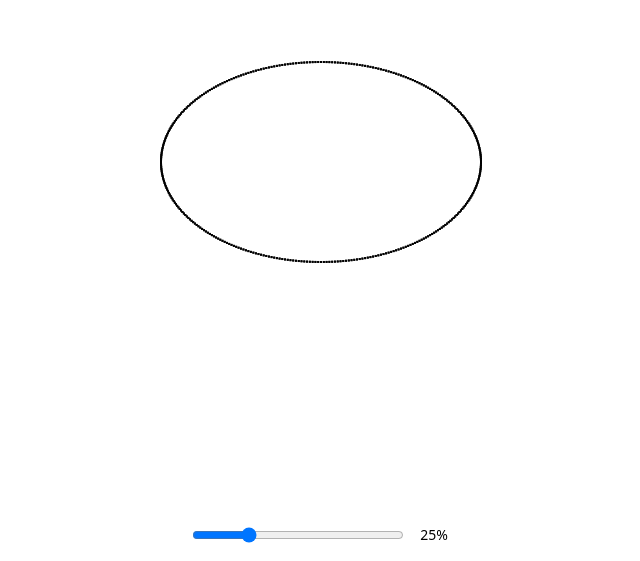
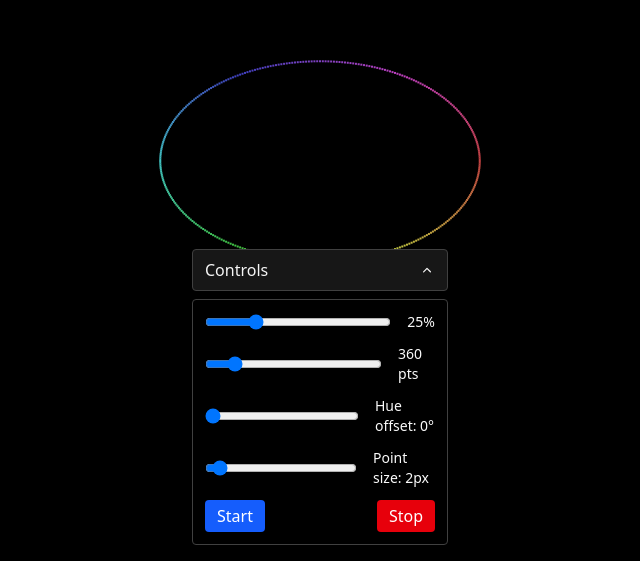
Before and after one commit to potatis-web/webdev-project, a SvelteKit app: page /fuck in a window 1280 px wide. Shown: the part 239-800 px from the top of the page, without its empty margins (320-960 px from the left). Built offline with nearby package versions, Linux system fonts and the light colour scheme.

Commit message:
Enhance canvas visualization with dynamic controls; add hue animation and adjustable parameters

```diff
--- a/src/routes/fuck/+page.svelte
+++ b/src/routes/fuck/+page.svelte
@@ -2,10 +2,14 @@
   import { onMount } from "svelte";
 
   let percent = $state(25);
+  let pAmount = $state(360);
+  let pSize = $state(2);
+  let hueOffset = $state(0);
+  let menuOpen = $state(true);
+
 
   let canvas;
   let ctx;
-  // let pAmount = 360;
   let size = $state({ w: 0, h: 0 });
 
   const cx = $derived(size.w / 2);
@@ -34,20 +38,45 @@
     draw();
   }
 
+  let animationFrameId;
+
   function draw() {
     if (!ctx) return;
 
-    ctx.clearRect(0, 0, size.w, size.h);
+    ctx.fillStyle = "black";
+    ctx.fillRect(0, 0, size.w, size.h);
+    const scale = percent / 100;
+    const maxRadiusX = Math.max(0, cx - pSize / 2);
+    const maxRadiusY = Math.max(0, cy - pSize / 2);
 
-    const scale = percent / 100;
+    for (let i = 0; i < pAmount; i++) {
+      const angleDeg = (i / pAmount) * 360;
+      const angle = toRadians(angleDeg);
+      const hue = (angleDeg + hueOffset) % 360;
 
-    for (let i = 0; i < 720; i++) {
-      const angle = toRadians(i);
+      const x = cx + Math.cos(angle) * scale * maxRadiusX;
+      const y = cy + Math.sin(angle) * scale * maxRadiusY;
 
-      const x = cx + Math.cos(angle) * scale * cx;
-      const y = cy + Math.sin(angle) * scale * cy;
+      ctx.fillStyle = `hsl(${(hue + 360) % 360}deg,50%,50%)`;
+      ctx.fillRect(x - pSize / 2, y - pSize / 2, pSize, pSize);
+    }
+  }
 
-      ctx.fillRect(x, y, 2, 2);
+  function animateHue() {
+    hueOffset = (hueOffset + 1) % 360;
+    animationFrameId = requestAnimationFrame(animateHue);
+  }
+
+  function startHueAnimation() {
+    if (!animationFrameId) {
+      animationFrameId = requestAnimationFrame(animateHue);
+    }
+  }
+
+  function stopHueAnimation() {
+    if (animationFrameId) {
+      cancelAnimationFrame(animationFrameId);
+      animationFrameId = null;
     }
   }
 
@@ -69,14 +98,49 @@
 <canvas bind:this={canvas} class="fixed inset-0"></canvas>
 
 <div class="fixed bottom-4 left-1/2 -translate-x-1/2 w-64">
-  <div class="flex items-center gap-4">
-    <input
-      type="range"
-      min="0"
-      max="100"
-      bind:value={percent}
-      class="w-full"
-    />
-    <span class="text-sm font-medium">{percent}%</span>
-  </div>
+  <button
+    class="w-full flex items-center justify-between px-3 py-2 rounded bg-neutral-900 text-neutral-100 border border-neutral-700"
+    onclick={() => (menuOpen = !menuOpen)}
+    aria-expanded={menuOpen}
+  >
+    <span>Controls</span>
+    <svg
+      class="w-4 h-4 transition-transform duration-200"
+      style="transform: rotate({menuOpen ? 180 : 0}deg);"
+      viewBox="0 0 20 20"
+      fill="currentColor"
+      aria-hidden="true"
+    >
+      <path fill-rule="evenodd" d="M5.23 7.21a.75.75 0 011.06.02L10 10.94l3.72-3.72a.75.75 0 111.06 1.06l-4.25 4.25a.75.75 0 01-1.06 0L5.21 8.29a.75.75 0 01.02-1.08z" clip-rule="evenodd" />
+    </svg>
+  </button>
+
+  {#if menuOpen}
+    <div class="mt-2 p-3 rounded bg-black/70 border border-neutral-700 space-y-3">
+      <div class="flex items-center gap-4">
+        <input type="range" min="0" max="100" bind:value={percent} class="w-full" />
+        <span class="text-sm font-medium text-neutral-50">{percent}%</span>
+      </div>
+
+      <div class="flex items-center gap-4">
+        <input type="range" min="100" max="2000" bind:value={pAmount} class="w-full" />
+        <span class="text-sm font-medium text-neutral-50">{pAmount} pts</span>
+      </div>
+
+      <div class="flex items-center gap-4">
+        <input type="range" min="0" max="360" bind:value={hueOffset} class="w-full" />
+        <span class="text-sm font-medium text-neutral-50">Hue offset: {hueOffset}°</span>
+      </div>
+
+      <div class="flex items-center gap-4">
+        <input type="range" min="1" max="20" bind:value={pSize} class="w-full" />
+        <span class="text-sm font-medium text-neutral-50">Point size: {pSize}px</span>
+      </div>
+
+      <div class="flex justify-between gap-2">
+        <button class="px-3 py-1 rounded bg-blue-600 text-white" onclick={startHueAnimation}>Start</button>
+        <button class="px-3 py-1 rounded bg-red-600 text-white" onclick={stopHueAnimation}>Stop</button>
+      </div>
+    </div>
+  {/if}
 </div>
```
